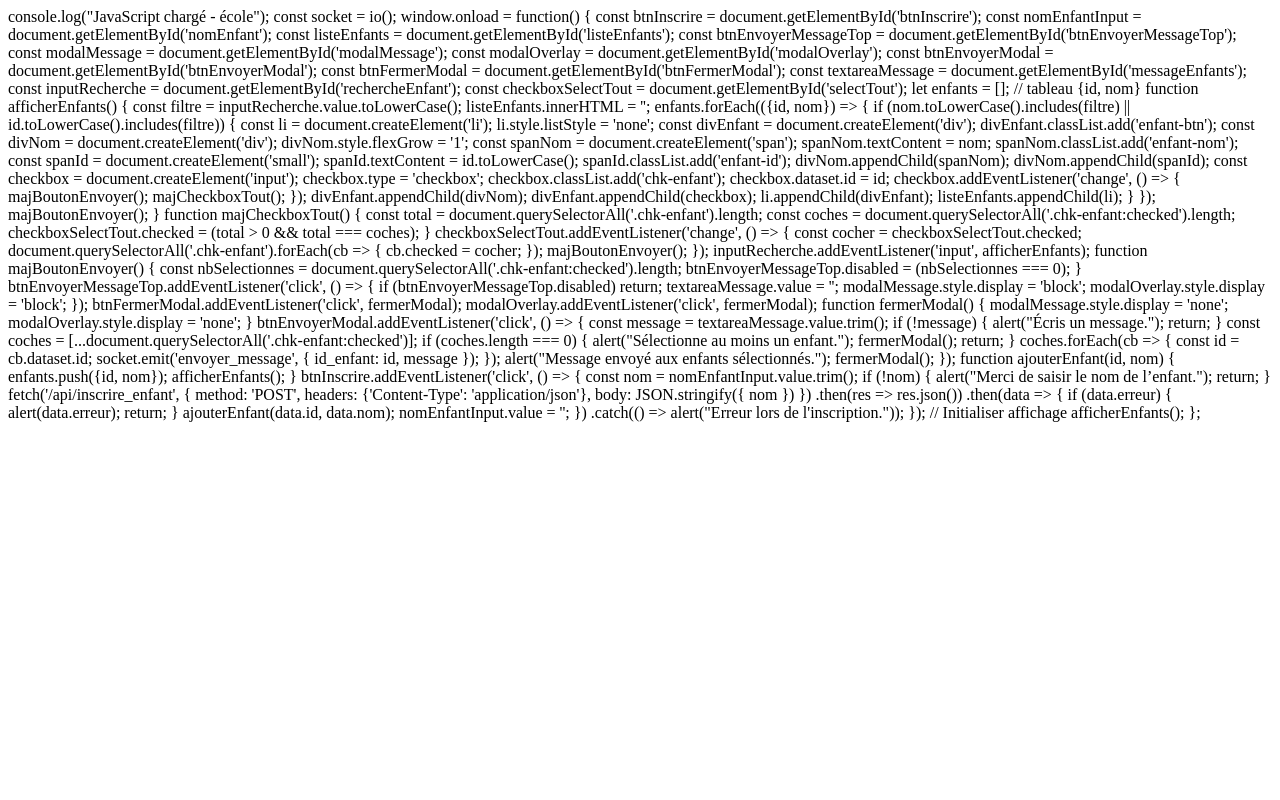
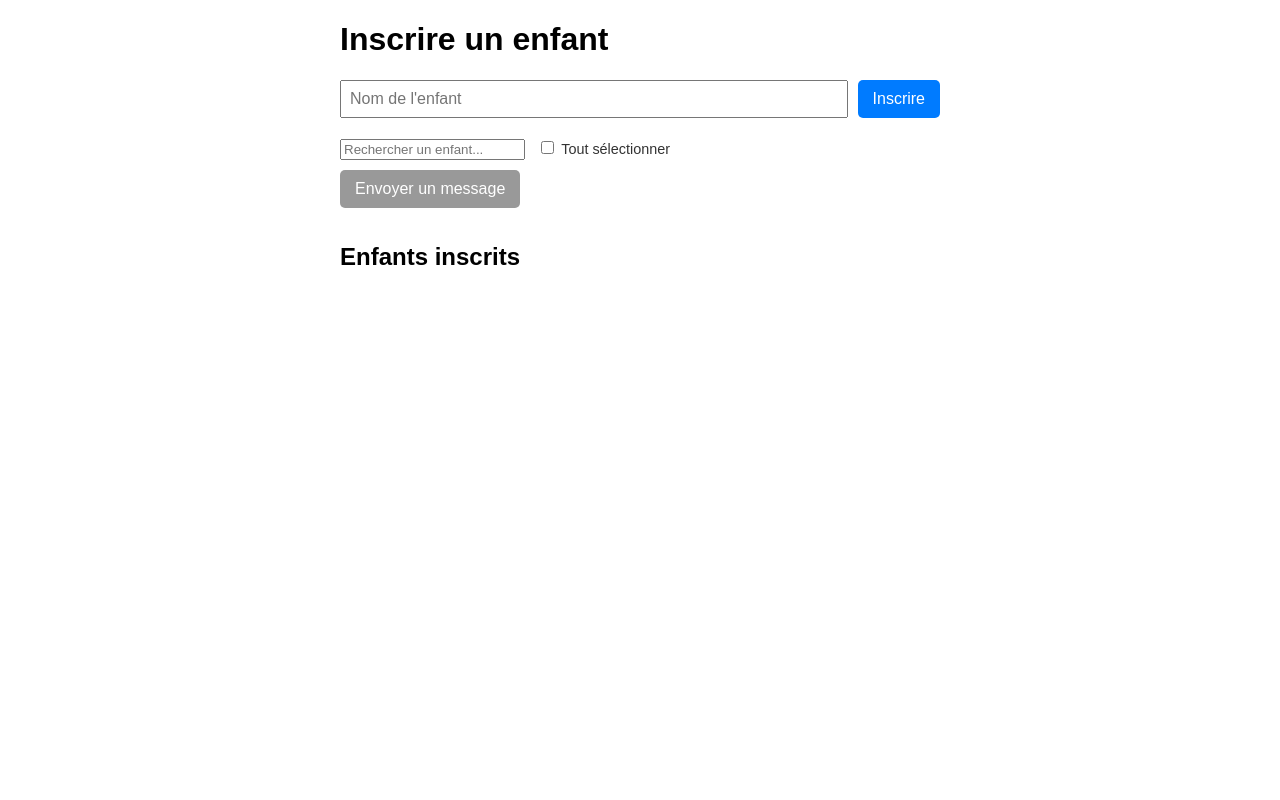
Before and after one commit to Chronosbabu/serveurbabu, a Flask app: page /ecole in a window 1280 px wide. Run offline with Flask 3, Linux system fonts and the light colour scheme; some libraries are stand-ins or nearby versions.

Commit message:
corriger

```diff
--- a/static/js/main_ecole.js
+++ b/static/js/main_ecole.js
@@ -7,16 +7,15 @@ window.onload = function() {
   const nomEnfantInput = document.getElementById('nomEnfant');
   const listeEnfants = document.getElementById('listeEnfants');
 
-  const inputRecherche = document.getElementById('rechercheEnfant');
-  const checkboxSelectTout = document.getElementById('selectTout');
-
-  // Nouveau bouton en haut + modale
   const btnEnvoyerMessageTop = document.getElementById('btnEnvoyerMessageTop');
   const modalMessage = document.getElementById('modalMessage');
   const modalOverlay = document.getElementById('modalOverlay');
   const btnEnvoyerModal = document.getElementById('btnEnvoyerModal');
   const btnFermerModal = document.getElementById('btnFermerModal');
   const textareaMessage = document.getElementById('messageEnfants');
+
+  const inputRecherche = document.getElementById('rechercheEnfant');
+  const checkboxSelectTout = document.getElementById('selectTout');
 
   let enfants = []; // tableau {id, nom}
 
@@ -63,7 +62,6 @@ window.onload = function() {
         listeEnfants.appendChild(li);
       }
     });
-
     majBoutonEnvoyer();
   }
 
@@ -75,7 +73,9 @@ window.onload = function() {
 
   checkboxSelectTout.addEventListener('change', () => {
     const cocher = checkboxSelectTout.checked;
-    document.querySelectorAll('.chk-enfant').forEach(cb => cb.checked = cocher);
+    document.querySelectorAll('.chk-enfant').forEach(cb => {
+      cb.checked = cocher;
+    });
     majBoutonEnvoyer();
   });
 
@@ -152,5 +152,6 @@ window.onload = function() {
     .catch(() => alert("Erreur lors de l'inscription."));
   });
 
+  // Initialiser affichage
   afficherEnfants();
 };
--- a/templates/ecole.html
+++ b/templates/ecole.html
@@ -1,157 +1,169 @@
-console.log("JavaScript chargé - école");
-
-const socket = io();
-
-window.onload = function() {
-  const btnInscrire = document.getElementById('btnInscrire');
-  const nomEnfantInput = document.getElementById('nomEnfant');
-  const listeEnfants = document.getElementById('listeEnfants');
-
-  const btnEnvoyerMessageTop = document.getElementById('btnEnvoyerMessageTop');
-  const modalMessage = document.getElementById('modalMessage');
-  const modalOverlay = document.getElementById('modalOverlay');
-  const btnEnvoyerModal = document.getElementById('btnEnvoyerModal');
-  const btnFermerModal = document.getElementById('btnFermerModal');
-  const textareaMessage = document.getElementById('messageEnfants');
-
-  const inputRecherche = document.getElementById('rechercheEnfant');
-  const checkboxSelectTout = document.getElementById('selectTout');
-
-  let enfants = []; // tableau {id, nom}
-
-  function afficherEnfants() {
-    const filtre = inputRecherche.value.toLowerCase();
-    listeEnfants.innerHTML = '';
-
-    enfants.forEach(({id, nom}) => {
-      if (nom.toLowerCase().includes(filtre) || id.toLowerCase().includes(filtre)) {
-        const li = document.createElement('li');
-        li.style.listStyle = 'none';
-
-        const divEnfant = document.createElement('div');
-        divEnfant.classList.add('enfant-btn');
-
-        const divNom = document.createElement('div');
-        divNom.style.flexGrow = '1';
-
-        const spanNom = document.createElement('span');
-        spanNom.textContent = nom;
-        spanNom.classList.add('enfant-nom');
-
-        const spanId = document.createElement('small');
-        spanId.textContent = id.toLowerCase();
-        spanId.classList.add('enfant-id');
-
-        divNom.appendChild(spanNom);
-        divNom.appendChild(spanId);
-
-        const checkbox = document.createElement('input');
-        checkbox.type = 'checkbox';
-        checkbox.classList.add('chk-enfant');
-        checkbox.dataset.id = id;
-
-        checkbox.addEventListener('change', () => {
-          majBoutonEnvoyer();
-          majCheckboxTout();
-        });
-
-        divEnfant.appendChild(divNom);
-        divEnfant.appendChild(checkbox);
-
-        li.appendChild(divEnfant);
-        listeEnfants.appendChild(li);
-      }
-    });
-    majBoutonEnvoyer();
-  }
-
-  function majCheckboxTout() {
-    const total = document.querySelectorAll('.chk-enfant').length;
-    const coches = document.querySelectorAll('.chk-enfant:checked').length;
-    checkboxSelectTout.checked = (total > 0 && total === coches);
-  }
-
-  checkboxSelectTout.addEventListener('change', () => {
-    const cocher = checkboxSelectTout.checked;
-    document.querySelectorAll('.chk-enfant').forEach(cb => {
-      cb.checked = cocher;
-    });
-    majBoutonEnvoyer();
-  });
-
-  inputRecherche.addEventListener('input', afficherEnfants);
-
-  function majBoutonEnvoyer() {
-    const nbSelectionnes = document.querySelectorAll('.chk-enfant:checked').length;
-    btnEnvoyerMessageTop.disabled = (nbSelectionnes === 0);
-  }
-
-  btnEnvoyerMessageTop.addEventListener('click', () => {
-    if (btnEnvoyerMessageTop.disabled) return;
-    textareaMessage.value = '';
-    modalMessage.style.display = 'block';
-    modalOverlay.style.display = 'block';
-  });
-
-  btnFermerModal.addEventListener('click', fermerModal);
-  modalOverlay.addEventListener('click', fermerModal);
-
-  function fermerModal() {
-    modalMessage.style.display = 'none';
-    modalOverlay.style.display = 'none';
-  }
-
-  btnEnvoyerModal.addEventListener('click', () => {
-    const message = textareaMessage.value.trim();
-    if (!message) {
-      alert("Écris un message.");
-      return;
+<!DOCTYPE html>
+<html lang="fr">
+<head>
+  <meta charset="UTF-8" />
+  <meta name="viewport" content="width=device-width, initial-scale=1.0" />
+  <title>Interface École</title>
+  <style>
+    body {
+      font-family: Arial, sans-serif;
+      margin: 20px auto;
+      max-width: 600px;
+      box-sizing: border-box;
     }
-    const coches = [...document.querySelectorAll('.chk-enfant:checked')];
-    if (coches.length === 0) {
-      alert("Sélectionne au moins un enfant.");
-      fermerModal();
-      return;
+    #inscription-section {
+      display: flex;
+      gap: 10px;
+      margin-bottom: 20px;
+      flex-wrap: wrap;
+    }
+    #nomEnfant {
+      flex-grow: 1;
+      min-width: 150px;
+      padding: 8px;
+      font-size: 1em;
+      box-sizing: border-box;
+    }
+    button {
+      padding: 10px 15px;
+      font-size: 1em;
+      cursor: pointer;
+      border: none;
+      border-radius: 5px;
+      background-color: #007BFF;
+      color: white;
+      transition: background-color 0.3s ease;
+      flex-shrink: 0;
+    }
+    button:disabled {
+      background-color: #999;
+      cursor: not-allowed;
+    }
+    button:hover:not(:disabled) {
+      background-color: #0056b3;
+    }
+    #btnEnvoyerMessageTop {
+      margin-bottom: 15px;
+    }
+    #listeEnfants {
+      list-style: none;
+      padding: 0;
+      display: flex;
+      flex-direction: column;
+      gap: 10px;
+    }
+    label {
+      font-size: 0.9em;
+      color: #333;
+      user-select: none;
+      margin-left: 8px;
+    }
+    .enfant-btn {
+      display: flex;
+      justify-content: space-between;
+      align-items: center;
+      background-color: #f0f4ff;
+      border-radius: 6px;
+      padding: 10px 15px;
+      box-shadow: 0 1px 3px rgba(0,0,0,0.1);
+      border: 1px solid #007BFF;
+      transition: background-color 0.3s ease;
+      flex-wrap: wrap;
+    }
+    .enfant-btn:hover {
+      background-color: #d0e1ff;
+    }
+    .enfant-nom {
+      font-weight: bold;
+      font-size: 1.1em;
+      color: #003366;
+    }
+    .enfant-id {
+      font-size: 0.8em;
+      color: #555;
+      font-style: italic;
+      text-transform: lowercase;
+      margin-top: 3px;
     }
 
-    coches.forEach(cb => {
-      const id = cb.dataset.id;
-      socket.emit('envoyer_message', { id_enfant: id, message });
-    });
-
-    alert("Message envoyé aux enfants sélectionnés.");
-    fermerModal();
-  });
-
-  function ajouterEnfant(id, nom) {
-    enfants.push({id, nom});
-    afficherEnfants();
-  }
-
-  btnInscrire.addEventListener('click', () => {
-    const nom = nomEnfantInput.value.trim();
-    if (!nom) {
-      alert("Merci de saisir le nom de l’enfant.");
-      return;
+    /* Boîte modale */
+    #modalMessage {
+      display: none;
+      position: fixed;
+      top: 50%; left: 50%;
+      transform: translate(-50%, -50%);
+      background: white;
+      border-radius: 8px;
+      padding: 20px;
+      width: 90%;
+      max-width: 400px;
+      box-shadow: 0 5px 15px rgba(0,0,0,0.3);
+      z-index: 1000;
+    }
+    #modalMessage textarea {
+      width: 100%;
+      padding: 8px;
+      font-size: 1em;
+      box-sizing: border-box;
+      margin-bottom: 10px;
+      resize: vertical;
+    }
+    #modalOverlay {
+      display: none;
+      position: fixed;
+      top: 0; left: 0; right: 0; bottom: 0;
+      background: rgba(0,0,0,0.4);
+      z-index: 999;
     }
 
-    fetch('/api/inscrire_enfant', {
-      method: 'POST',
-      headers: {'Content-Type': 'application/json'},
-      body: JSON.stringify({ nom })
-    })
-    .then(res => res.json())
-    .then(data => {
-      if (data.erreur) {
-        alert(data.erreur);
-        return;
+    /* Ajustements mobiles */
+    @media (max-width: 480px) {
+      body {
+        margin: 10px;
       }
-      ajouterEnfant(data.id, data.nom);
-      nomEnfantInput.value = '';
-    })
-    .catch(() => alert("Erreur lors de l'inscription."));
-  });
+      #inscription-section {
+        flex-direction: column;
+      }
+      button {
+        width: 100%;
+      }
+      .enfant-btn {
+        flex-direction: column;
+        align-items: flex-start;
+      }
+    }
+  </style>
 
-  // Initialiser affichage
-  afficherEnfants();
-};
+  <!-- Charger Socket.IO -->
+  <script src="https://cdn.socket.io/4.7.1/socket.io.min.js"></script>
+  <script src="/static/js/main_ecole.js"></script>
+</head>
+<body>
+
+  <h1>Inscrire un enfant</h1>
+  <div id="inscription-section">
+    <input type="text" id="nomEnfant" placeholder="Nom de l'enfant" />
+    <button id="btnInscrire">Inscrire</button>
+  </div>
+
+  <div style="margin-bottom: 10px;">
+    <input type="text" id="rechercheEnfant" placeholder="Rechercher un enfant..." />
+    <label><input type="checkbox" id="selectTout" /> Tout sélectionner</label>
+  </div>
+
+  <!-- Nouveau bouton envoyer message -->
+  <button id="btnEnvoyerMessageTop" disabled>Envoyer un message</button>
+
+  <h2>Enfants inscrits</h2>
+  <ul id="listeEnfants"></ul>
+
+  <!-- Boîte modale message -->
+  <div id="modalOverlay"></div>
+  <div id="modalMessage">
+    <textarea id="messageEnfants" placeholder="Écrire un message pour les enfants sélectionnés..." rows="4"></textarea><br/>
+    <button id="btnEnvoyerModal">Envoyer le message</button>
+    <button id="btnFermerModal" style="margin-left:10px; background:#999;">Annuler</button>
+  </div>
+
+</body>
+</html>
```
